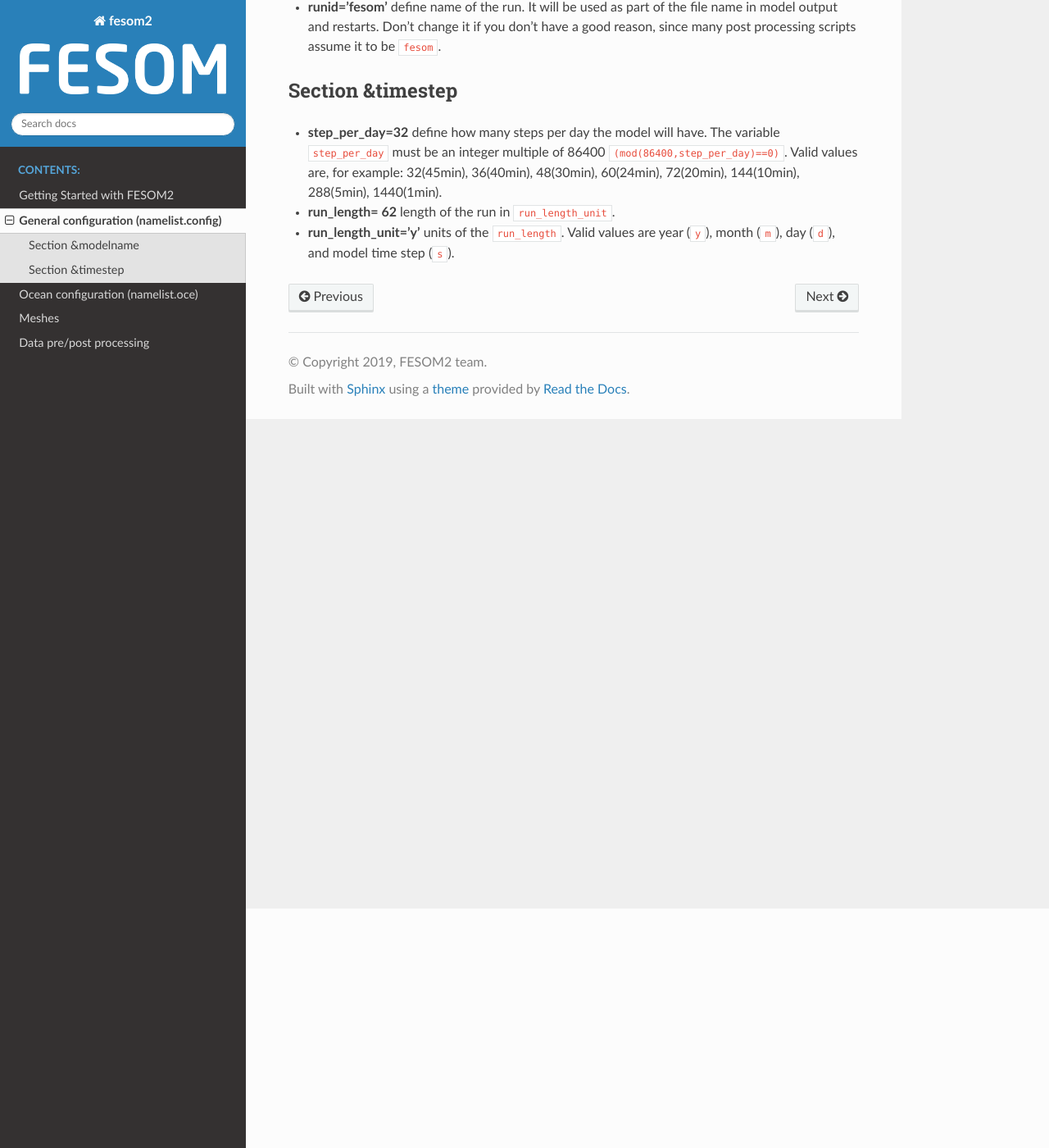
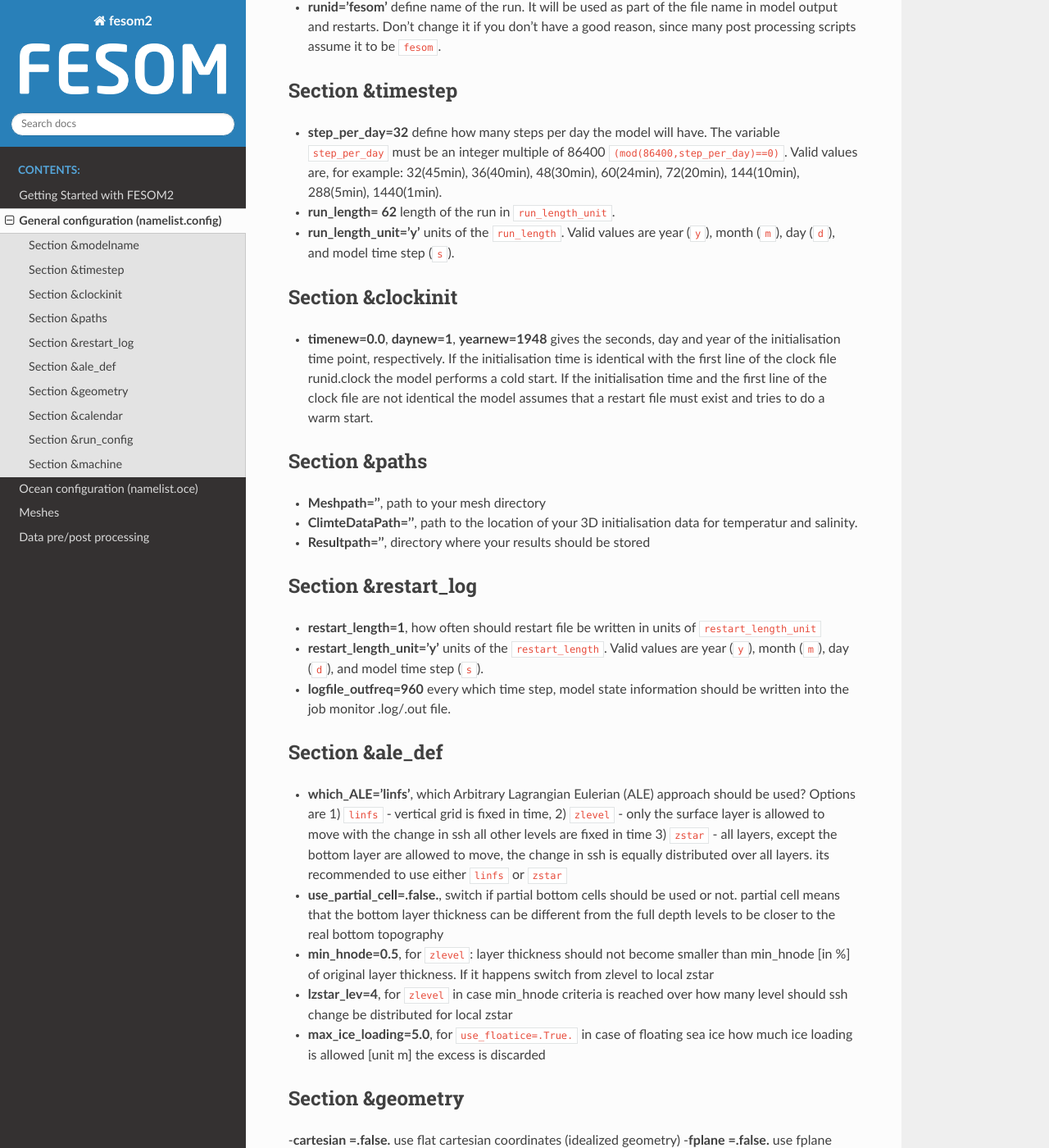
Before and after one commit to FESOM/fesom2_doc, a Sphinx documentation site: the page built from doc/general_configuration/general_configuration.rst, in a window 1280 px wide and 1400 px high, scrolled down 292 px. Shown: the whole window at 82% size. Built offline with Sphinx 7.4.7 and the Read the Docs theme 2.0.0, drawn with Linux system fonts in a browser that asks for light colours; some of the changed text lies outside the part shown.

Commit message:
add parameter of namelists.config

```diff
--- a/doc/general_configuration/general_configuration.rst
+++ b/doc/general_configuration/general_configuration.rst
@@ -3,7 +3,7 @@
 General configuration (namelist.config)
 ***************************************
 
-General configuation is defined in the ``namelist.configure``. Here you define time steping and restart frequency, details of the ALE and mesh geometry.
+General configuation is defined in the ``namelist.conf``. Here you define time stepping and restart frequency, details of the ALE and mesh geometry.
 
 Section &modelname
 ==================
@@ -16,3 +16,68 @@ Section &timestep
 - **step_per_day=32** define how many steps per day the model will have. The variable ``step_per_day`` must be an integer multiple of 86400 ``(mod(86400,step_per_day)==0)``. Valid values are, for example: 32(45min), 36(40min), 48(30min), 60(24min), 72(20min), 144(10min), 288(5min), 1440(1min).
 - **run_length= 62** length of the run in ``run_length_unit``.
 - **run_length_unit='y'** units of the ``run_length``. Valid values are year (``y``), month (``m``), day (``d``), and model time step (``s``).
+
+Section &clockinit
+==================
+
+- **timenew=0.0**, **daynew=1**, **yearnew=1948** gives the seconds, day and year of the initialisation time point, respectively. If the initialisation time is identical with the first line of the clock file runid.clock the model performs a cold start. If the initialisation time and the first line of the clock file are not identical the model assumes that a restart file must exist and tries to do a warm start.
+
+
+Section &paths
+==============
+
+- **Meshpath=''**, path to your mesh directory
+- **ClimteDataPath=''**, path to the location of your 3D initialisation data for temperatur and salinity.
+- **Resultpath=''**, directory where your results should be stored
+
+
+Section &restart_log
+====================
+
+- **restart_length=1**, how often should restart file be written in units of  ``restart_length_unit``
+- **restart_length_unit='y'** units of the ``restart_length``. Valid values are year (``y``), month (``m``), day (``d``), and model time step (``s``).
+- **logfile_outfreq=960** every which time step, model state information should be written into the job monitor .log/.out file.
+
+
+Section &ale_def
+================
+
+- **which_ALE='linfs'**, which Arbitrary Lagrangian Eulerian (ALE) approach should be used? Options are 1) ``linfs`` - vertical grid is fixed in time, 2) ``zlevel`` - only the surface layer is allowed to move with the change in ssh all other levels are fixed in time 3) ``zstar`` - all layers, except the bottom layer are allowed to move, the change in ssh is equally distributed over all layers. its recommended to use either ``linfs`` or ``zstar``
+- **use_partial_cell=.false.**, switch if partial bottom cells should be used or not. partial cell means that the bottom layer thickness can be different from the full depth levels to be closer to the real bottom topography
+- **min_hnode=0.5**, for ``zlevel``: layer thickness should not become smaller than min_hnode [in %] of original layer thickness. If it happens switch from zlevel to local zstar
+- **lzstar_lev=4**, for ``zlevel``  in case min_hnode criteria is reached over how many level should ssh change be distributed for local zstar
+- **max_ice_loading=5.0**, for ``use_floatice=.True.`` in case of floating sea ice how much ice loading is allowed [unit m] the excess is discarded
+
+Section &geometry
+=================
+
+-**cartesian     =.false.** use flat cartesian coordinates (idealized geometry)
+-**fplane        =.false.** use fplane approximation, coriolis force is lat independent coriolis=2*omega*0.71
+-**rotated_grid  =.true.** should model perform on rotated grid
+-**force_rotation=.false., if input mesh is unrotated must it must be rotated in FESOM2.0 than ``.true.``, if input mesh is already rotated ``.false.``
+-**alphaEuler    =50.0**, rotated Euler angles, alpha [degree]
+-**betaEuler     =15.0**, rotated Euler angles, beta [degree]
+-**gammaEuler    =-90.0**, rotated Euler angles, gamma [degree]
+
+
+Section &calendar
+=================
+
+-**include_fleapyear=.false.**, should be ``.true.`` when the forcing contains fleapyears (i.e. NCEP...)
+
+
+Section &run_config
+===================
+
+- **use_ice     =.true.** simulate ocean + sea ice
+- **use_floatice=.false.** allow floating sea ice only possible with ``zlevel`` or ``zstar``
+- **use_sw_pene =.true.** use parameterisation for short wave penetration. Incoming short wave radiation is distributed over several layers
+
+
+
+
+Section &machine
+================
+
+-n_levels = 2 number of hierarchy level for mesh partitioning
+-n_part   = 12, 36 number of partitions on each hierarchy level, the last number should optimal corresponds with the number of CPUs per computational node
```
